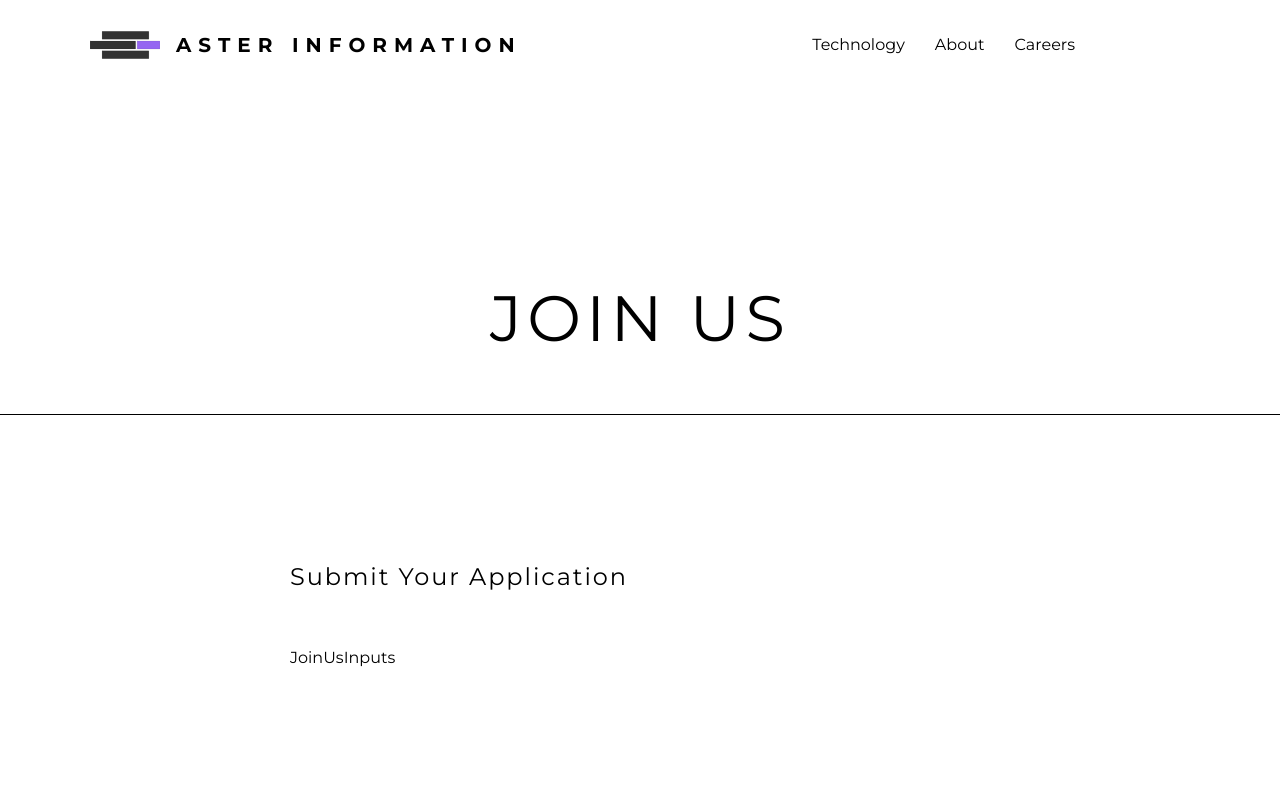
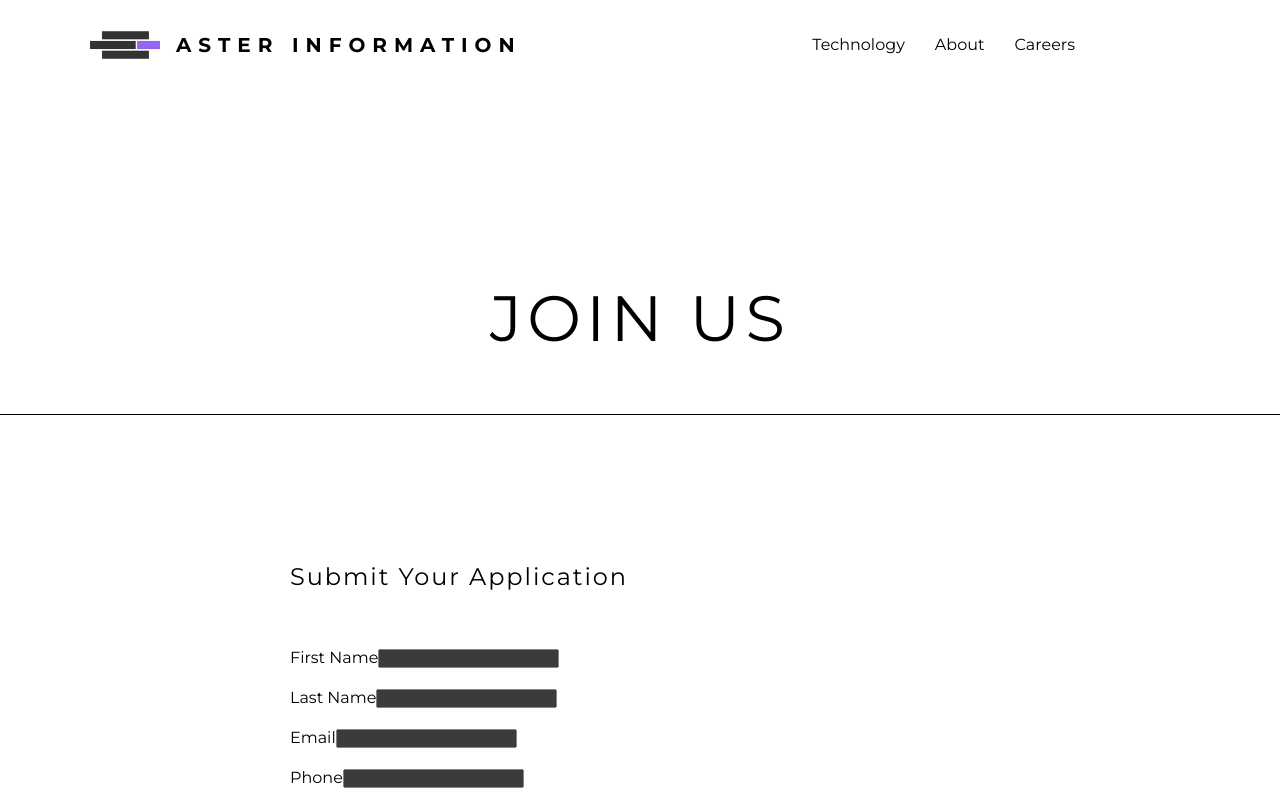
Before and after one commit to Moamal-2000/aster-information, a React (Vite) app: page /submit-application in a window 1280 px wide. Shown: the top 800 px of the page. Built offline with nearby package versions, Linux system fonts and the light colour scheme.

Commit message:
feat: loop on joinUsInputsData

```diff
--- a/src/Components/Pages/JoinUs/JoinUsForm/JoinUsInputs/JoinUsInputs.jsx
+++ b/src/Components/Pages/JoinUs/JoinUsForm/JoinUsInputs/JoinUsInputs.jsx
@@ -1,8 +1,14 @@
+import { joinUsInputsData } from "src/Data/staticData";
+import Input from "../../../../Shared/Inputs/Input/Input";
 import s from "./JoinUsInputs.module.scss";
 
 const JoinUsInputs = () => {
   return (
-    <div className={s.inputs}>JoinUsInputs</div>
-  )
-}
-export default JoinUsInputs
+    <div className={s.inputs}>
+      {joinUsInputsData.map((input) => (
+        <Input key={input.id} {...input} />
+      ))}
+    </div>
+  );
+};
+export default JoinUsInputs;
```
